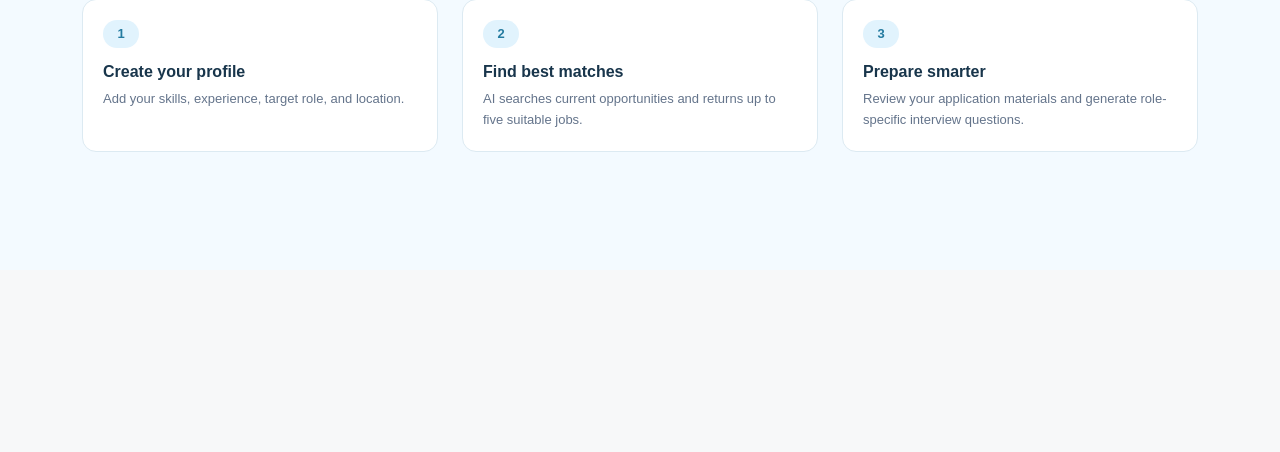
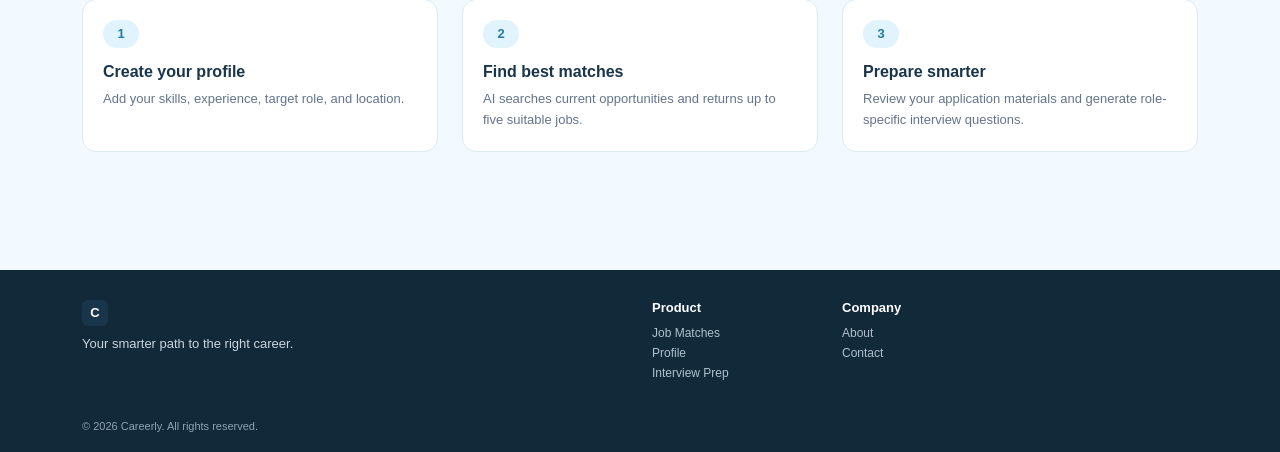
Before and after one commit to wejhatim-tech/Careerly, a Django app: page / in a window 1280 px wide. Shown: the part 530-982 px from the top of the page. Before the commit the page ends 682 px from the top, so only its background shows below. Run offline with Django 5.2, Linux system fonts and the light colour scheme.

Commit message:
Add footer to public pages

```diff
--- a/careerly_app/static/css/style.css
+++ b/careerly_app/static/css/style.css
@@ -359,3 +359,49 @@ body {
 .login-info h1 {
     font-size: 38px;
 }
+
+.careerly-footer {
+    background-color: #12293A;
+    padding: 30px 0 18px;
+}
+
+.footer-icon {
+    width: 26px;
+    height: 26px;
+    display: flex;
+    align-items: center;
+    justify-content: center;
+    background-color: var(--primary);
+    color: var(--white);
+    border-radius: 6px;
+    font-size: 13px;
+    font-weight: 700;
+    margin-bottom: 8px;
+}
+
+.footer-text {
+    color: #C9D6E0;
+    font-size: 13px;
+    margin-bottom: 0;
+}
+
+.footer-heading {
+    color: var(--white);
+    font-size: 13px;
+    font-weight: 700;
+    margin-bottom: 8px;
+}
+
+.footer-link {
+    display: block;
+    color: #AFC1CE;
+    font-size: 12px;
+    text-decoration: none;
+    margin-bottom: 2px;
+}
+
+.footer-copy {
+    color: #8FA3B3;
+    font-size: 11px;
+    margin: 18px 0 0;
+}
--- a/careerly_app/templates/about.html
+++ b/careerly_app/templates/about.html
@@ -58,7 +58,7 @@
 
         </div>
     </main>
-
+    {% include 'partials/footer.html' %}
     <script src="https://cdn.jsdelivr.net/npm/bootstrap@5.3.3/dist/js/bootstrap.bundle.min.js"></script>
 </body>
 </html>
--- a/careerly_app/templates/contact.html
+++ b/careerly_app/templates/contact.html
@@ -71,7 +71,7 @@
 
         </div>
     </main>
-
+    {% include 'partials/footer.html' %}
     <script src="https://cdn.jsdelivr.net/npm/bootstrap@5.3.3/dist/js/bootstrap.bundle.min.js"></script>
 </body>
 </html>
--- a/careerly_app/templates/index.html
+++ b/careerly_app/templates/index.html
@@ -97,7 +97,7 @@
             </div>
         </section>
     </main>
-
+    {% include 'partials/footer.html' %}
     <script src="https://cdn.jsdelivr.net/npm/bootstrap@5.3.3/dist/js/bootstrap.bundle.min.js"></script>
 </body>
 </html>
--- a/careerly_app/templates/login.html
+++ b/careerly_app/templates/login.html
@@ -60,7 +60,7 @@
             </div>
         </div>
     </main>
-
+    {% include 'partials/footer.html' %}
     <script src="https://cdn.jsdelivr.net/npm/bootstrap@5.3.3/dist/js/bootstrap.bundle.min.js"></script>
 </body>
 </html>
--- /dev/null
+++ b/careerly_app/templates/partials/footer.html
@@ -0,0 +1,25 @@
+<footer class="careerly-footer">
+    <div class="container">
+        <div class="row">
+            <div class="col-md-6 mb-3">
+                <span class="footer-icon">C</span>
+                <p class="footer-text">Your smarter path to the right career.</p>
+            </div>
+
+            <div class="col-6 col-md-2 mb-3">
+                <h6 class="footer-heading">Product</h6>
+                <a href="/dashboard" class="footer-link">Job Matches</a>
+                <a href="/profile" class="footer-link">Profile</a>
+                <a href="/dashboard" class="footer-link">Interview Prep</a>
+            </div>
+
+            <div class="col-6 col-md-2 mb-3">
+                <h6 class="footer-heading">Company</h6>
+                <a href="/about" class="footer-link">About</a>
+                <a href="/contact" class="footer-link">Contact</a>
+            </div>
+        </div>
+
+        <p class="footer-copy">&copy; 2026 Careerly. All rights reserved.</p>
+    </div>
+</footer>
--- a/careerly_app/templates/register.html
+++ b/careerly_app/templates/register.html
@@ -91,7 +91,7 @@
             </div>
         </div>
     </main>
-
+    {% include 'partials/footer.html' %}
     <script src="https://cdn.jsdelivr.net/npm/bootstrap@5.3.3/dist/js/bootstrap.bundle.min.js"></script>
 </body>
 </html>
```
